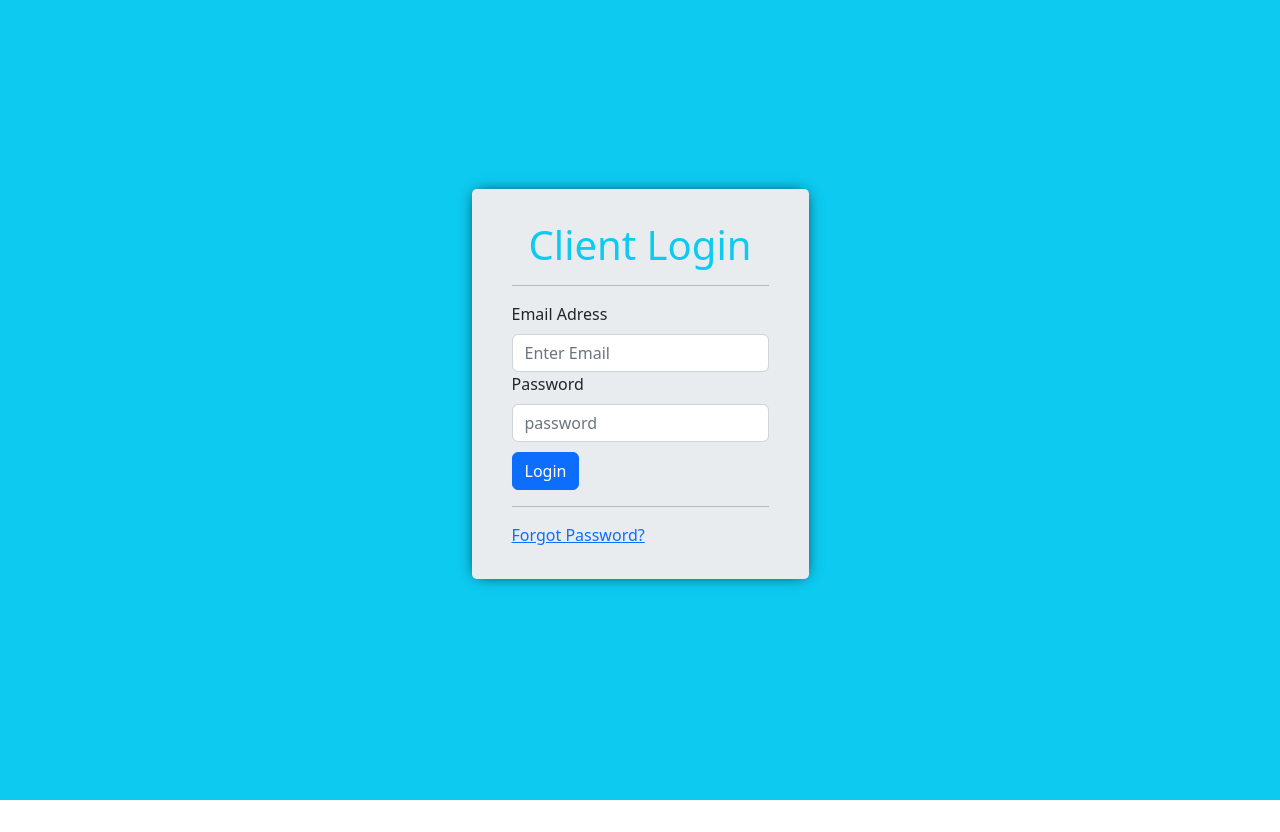
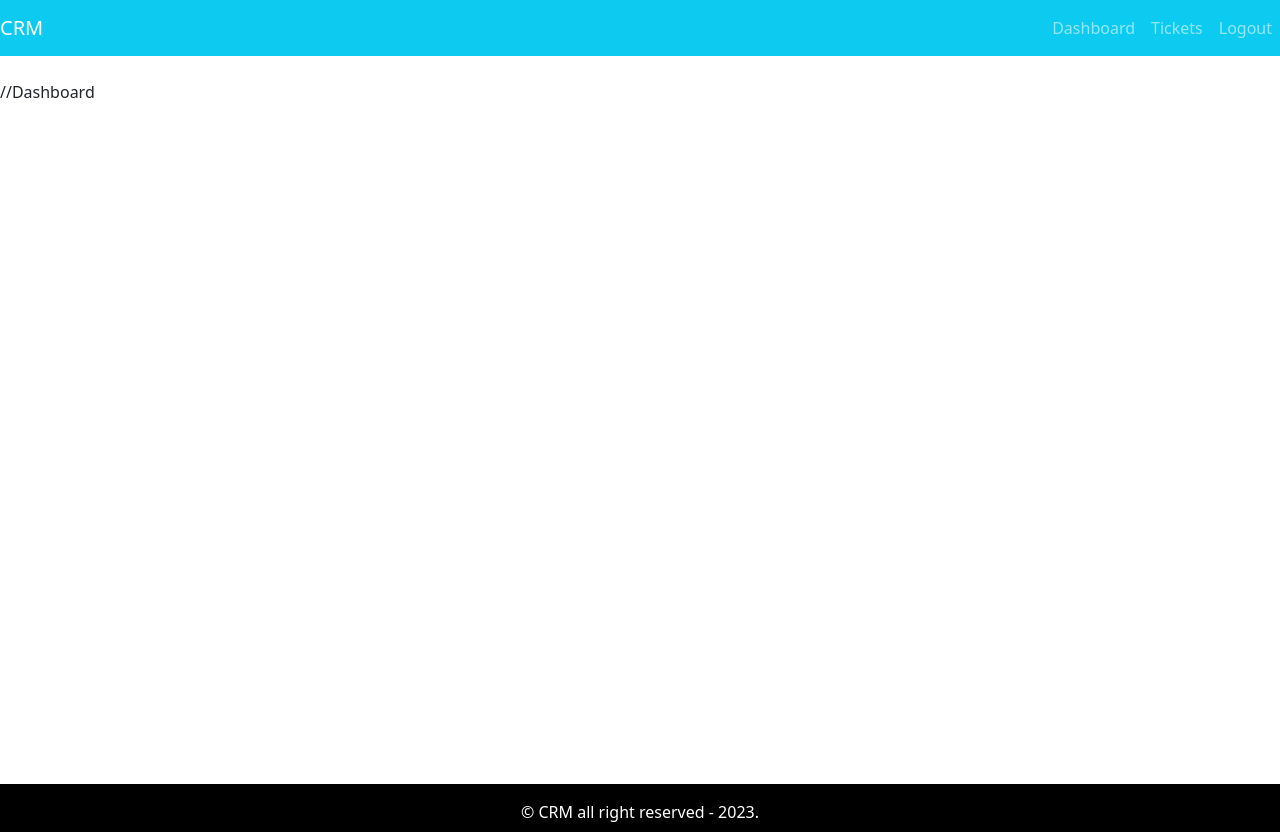
Before and after one commit to ArjunMHZ/crm-frontend, a React (Create React App) app: page / in a window 1280 px wide. Before the commit the page ends 800 px from the top, so only its background shows below. Built offline with nearby package versions, Linux system fonts and the light colour scheme.

Commit message:
layout is added

```diff
--- a/src/App.css
+++ b/src/App.css
@@ -0,0 +1,19 @@
+.default-layout{
+    display: grid;
+    grid-template-rows: 80px auto 3rem;
+    grid-template-areas: "header" "main" "footer";
+}
+
+header{
+    grid-area: header;
+}
+main{
+    grid-area: main;
+    min-height: 88vh;
+}
+footer{
+    grid-area: footer;
+    background: black;
+    padding: 1rem;
+    color: white;
+}
--- a/src/App.js
+++ b/src/App.js
@@ -1,13 +1,17 @@
 import React from "react";
 import './App.css';
 
-import { EntryPage } from "./page/entry/entry.page";
+// import { EntryPage } from "./page/entry/entry.page";
+import { DefaultLayout } from "./Layout/defaultLayout";
 
 function App() {
   return (
     <>
     <div className="App">
-  <EntryPage/>
+  {/* <EntryPage/>    */}
+      <DefaultLayout>
+        //Dashboard
+      </DefaultLayout>
     </div>
     </>
   );
--- /dev/null
+++ b/src/Layout/Partials/Footer.comp.js
@@ -0,0 +1,12 @@
+import React from 'react'
+
+var currentYear = new Date().getFullYear();
+
+
+export const Footer = () => {
+  return (
+    <div className='text-center copy-right'>
+        &copy; CRM all right reserved - {currentYear}.
+    </div>
+  )
+}
--- /dev/null
+++ b/src/Layout/Partials/Header.comp.js
@@ -0,0 +1,29 @@
+import React from 'react'
+import { Navbar, Nav } from "react-bootstrap";
+import NavbarCollapse from 'react-bootstrap/esm/NavbarCollapse';
+import NavbarToggle from 'react-bootstrap/esm/NavbarToggle';
+
+export const Header = () => {
+  return (
+    <div>
+        <Navbar
+        collapseOnSelect
+        bg='info'
+        variant='dark'
+        expand="md">
+           <Navbar.Brand>
+               CRM
+           </Navbar.Brand>
+           <NavbarToggle
+           aria-controls='basic-navbar-nav' />
+           <NavbarCollapse id='basic-navbar-nav'>
+              <Nav className='ms-auto'>
+                <Nav.Link href="/dashboard">Dashboard</Nav.Link>
+                <Nav.Link href="/dashboard">Tickets</Nav.Link>
+                <Nav.Link href="/dashboard">Logout</Nav.Link>
+              </Nav>
+           </NavbarCollapse>
+        </Navbar>
+    </div>
+  )
+}
--- /dev/null
+++ b/src/Layout/defaultLayout.js
@@ -0,0 +1,20 @@
+import React from 'react'
+import { Header } from './Partials/Header.comp'
+import { Footer } from './Partials/Footer.comp'
+
+export const DefaultLayout = ({children}) => {
+  return (
+    <div className='default-layout'>
+        <header className='header'>
+           <Header />
+        </header>
+        <main className='main'>
+           {children}
+        </main>
+        <footer className='footer'>
+           <Footer />
+        </footer>
+
+    </div>
+  )
+}
```
